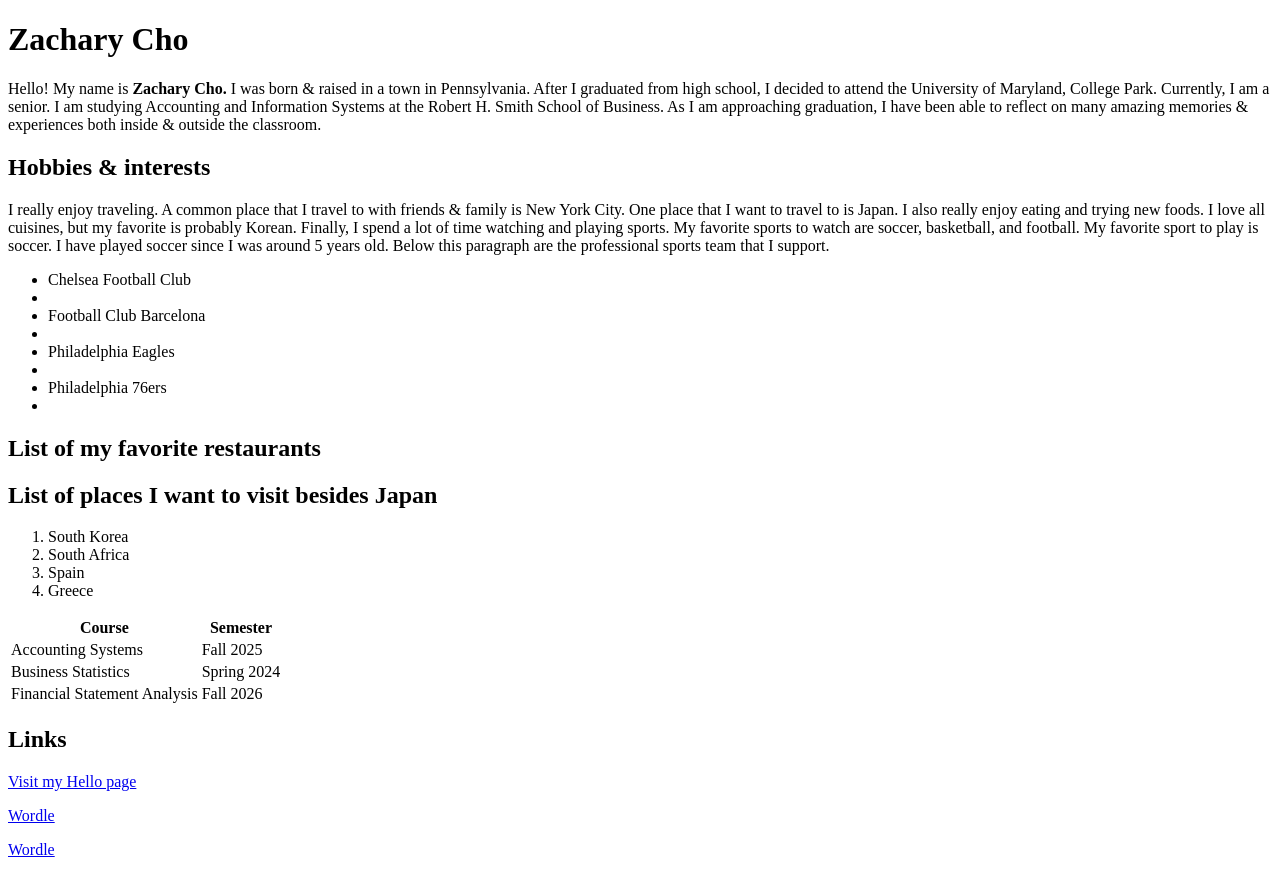
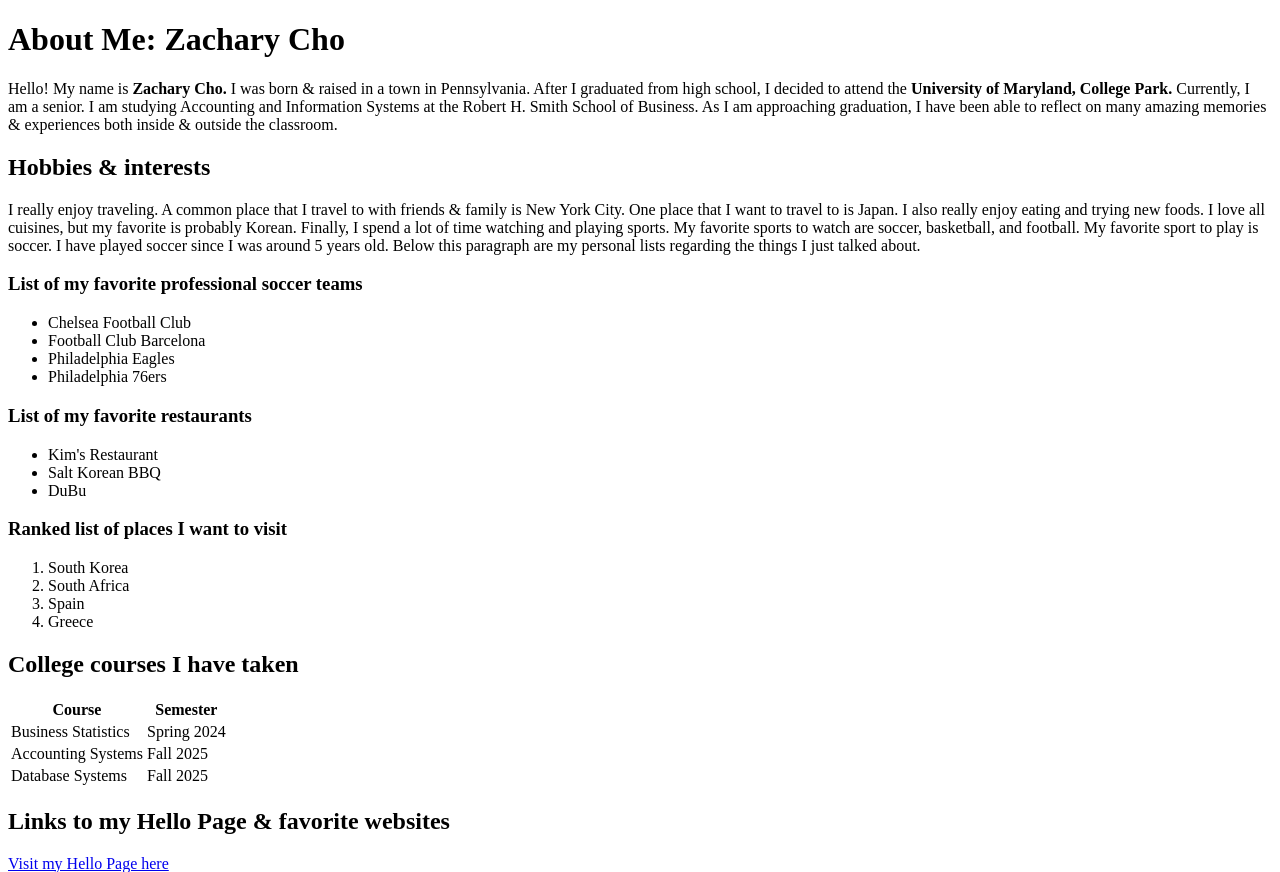
Before and after one commit to zcho4805/helloWorld, a Flask app: template templates/about.html in a window 1280 px wide. Shown: the top 872 px of the page. Run offline with Flask 3, Linux system fonts and the light colour scheme; the template is opened without the code that fills it, so the values that code supplies are empty.

Commit message:
Created/added about.html

```diff
--- a/templates/about.html
+++ b/templates/about.html
@@ -6,13 +6,14 @@
 </head>
 <body>
 
-<!-- Brief Introduction -->
-<h1>Zachary Cho</h1>
+<!-- Brief introduction of myself -->
+<h1>About Me: Zachary Cho</h1>
 
 <p> Hello! My name is <strong>Zachary Cho.</strong> I was born & raised in a town in Pennsylvania. After I
-    graduated from high school, I decided to attend the University of Maryland, College Park. Currently, I am a senior.
-    I am studying Accounting and Information Systems at the Robert H. Smith School of Business. As I am approaching
-    graduation, I have been able to reflect on many amazing memories & experiences both inside & outside the classroom.
+    graduated from high school, I decided to attend the <strong>University of Maryland, College Park.</strong>
+    Currently, I am a senior. I am studying Accounting and Information Systems at the Robert H. Smith School of
+    Business. As I am approaching graduation, I have been able to reflect on many amazing memories & experiences both
+    inside & outside the classroom.
 
 </p>
 
@@ -23,49 +24,57 @@
     I want to travel to is Japan. I also really enjoy eating and trying new foods. I love all cuisines, but my favorite
     is probably Korean. Finally, I spend a lot of time watching and playing sports. My favorite sports to watch are
     soccer, basketball, and football. My favorite sport to play is soccer. I have played soccer since I was around 5
-    years old. Below this paragraph are the professional sports team that I support.
+    years old. Below this paragraph are my personal lists regarding the things I just talked about.
   </p>
+<!-- Lists of my favorite professional soccer teams, restaurants, and places I want to visit -->
+<h3>List of my favorite professional soccer teams</h3>
     <ul>
-    <li>Chelsea Football Club<li>
-    <li>Football Club Barcelona<li>
-    <li>Philadelphia Eagles<li>
-    <li>Philadelphia 76ers<li>
+    <li>Chelsea Football Club</li>
+    <li>Football Club Barcelona</li>
+    <li>Philadelphia Eagles</li>
+    <li>Philadelphia 76ers</li>
 </ul>
 
-<h2>List of my favorite restaurants</h2>
-<ol></ol>
+<h3>List of my favorite restaurants</h3>
+<ul>
 
-<h2>List of places I want to visit besides Japan</h2>
+    <li>Kim's Restaurant</li>
+    <li>Salt Korean BBQ</li>
+    <li>DuBu</li>
+</ul>
+
+<h3>Ranked list of places I want to visit</h3>
 <ol>
     <li>South Korea</li>
      <li>South Africa</li>
      <li>Spain</li>
     <li>Greece</li>
-
 </ol>
-
+<!-- Table consisting of courses I have taken and their corresponding semester -->
+<h2>College courses I have taken</h2>
 <table>
     <tr>
         <th>Course</th>
         <th>Semester</th>
     </tr>
     <tr>
-       <td>Accounting Systems</td>
+       <td>Business Statistics</td>
+        <td>Spring 2024</td>
+    </tr>
+    <tr>
+      <td>Accounting Systems</td>
         <td>Fall 2025</td>
     </tr>
     <tr>
-      <td>Business Statistics</td>
-        <td>Spring 2024</td>
-    </tr>
-    <tr>
-       <td>Financial Statement Analysis</td>
-        <td>Fall 2026</td>
+       <td>Database Systems</td>
+        <td>Fall 2025</td>
     </tr>
 </table>
+<!-- Links to my Hello Page & favorite websites (Wordle & Uniqlo) -->
 
-<h2>Links</h2>
+<h2>Links to my Hello Page & favorite websites</h2>
 <p>
-    <a href="/hello">Visit my Hello page</a>
+    <a href="/hello">Visit my Hello Page here </a>
 </p>
 
 <p>
@@ -73,12 +82,12 @@
 </p>
 <p>
     <a href="https://www.uniqlo.com/us/en/?srsltid=AU7gw4WajMYJBWHTocjjG4Pk1qGCwmTVUjX2tvmd4aXHqaHtrgiiEMHu"
-       target="_blank">Wordle</a>
+       target="_blank">Uniqlo</a>
 
 </p>
-<img src=https://terpconnect.umd.edu/~jbono/bmgt407/images/smith-logo.png"
+<img src="https://terpconnect.umd.edu/~jbono/bmgt407/images/smith-logo.png"
      alt="Robert H. Smith School of Business Logo"
-     width="300"
-     height="200">
+     width="267"
+     height="72">
 </body>
 </html>
```
